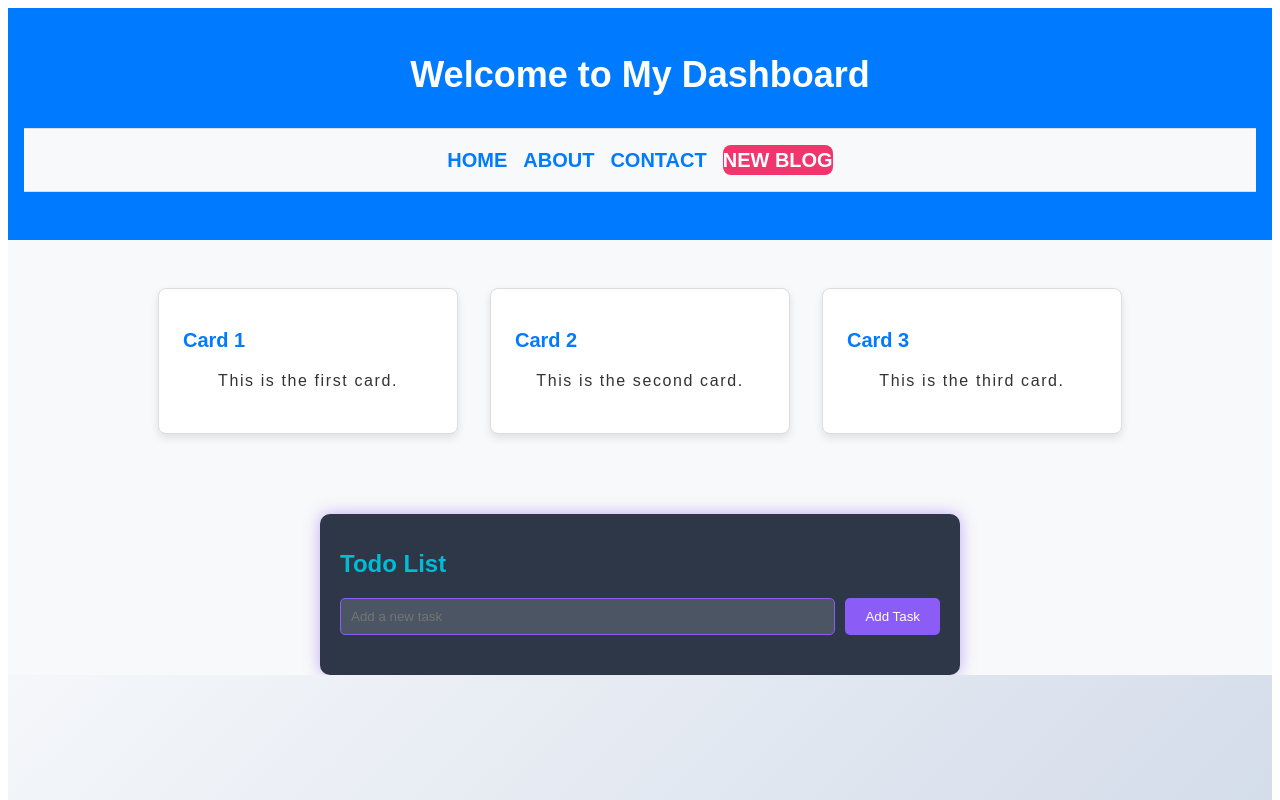
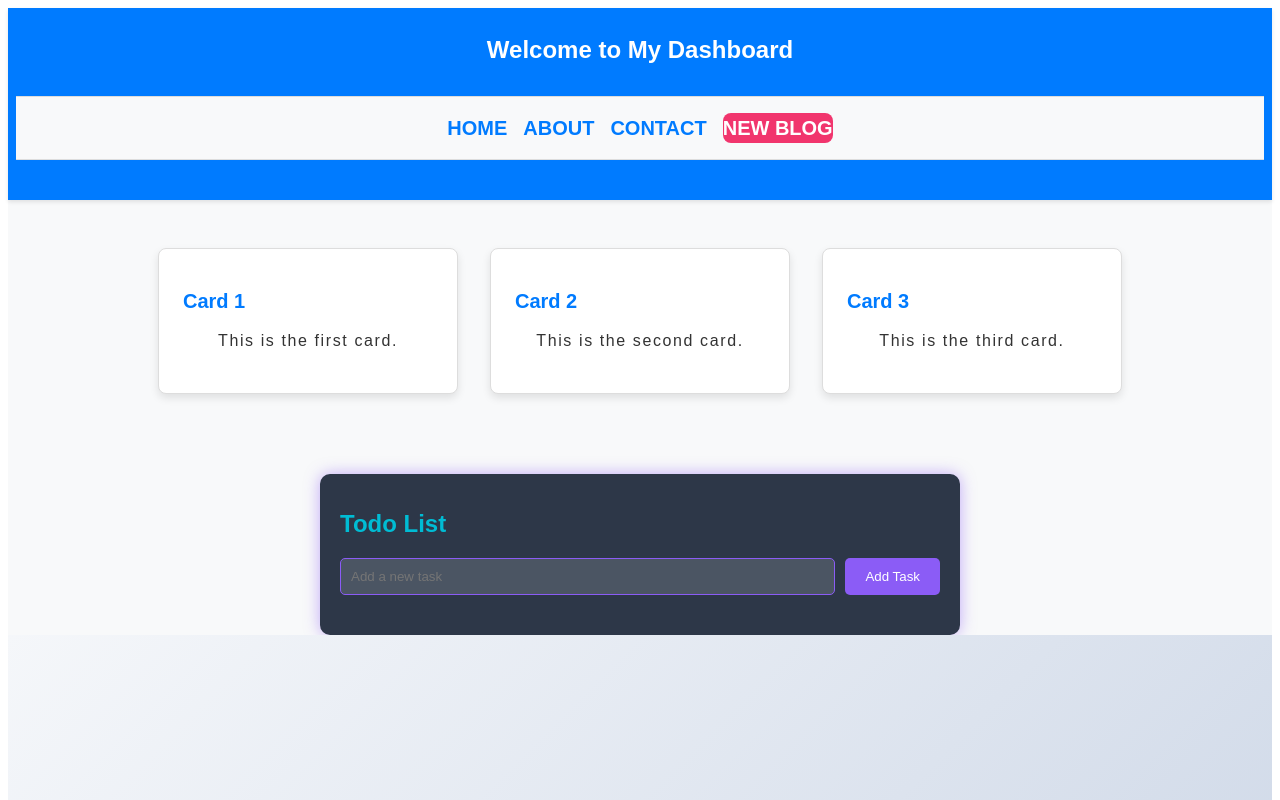
Before and after one commit to lewiii254/Progskill, a React (Vite) app: page / in a window 1280 px wide. Shown: the top 800 px of the page. Built offline with nearby package versions, Linux system fonts and the light colour scheme.

Commit message:
styles for the weather app

```diff
--- a/src/styles.css
+++ b/src/styles.css
@@ -8,11 +8,13 @@
 .navbar {
   background-color: #007BFF; /* Primary color */
   color: white;
-  padding: 1rem;
-  font-size: 1.5rem;
+  padding: 0.5rem; /* Reduced padding from 1rem to 0.5rem */
+  font-size: 1rem; /* Reduced from 1.5rem to 1.25rem */
   text-align: center;
   position: sticky;
   top: 0;
+  z-index: 1000; /* Ensures it stays above other content */
+  box-shadow: 0 2px 4px rgba(0, 0, 0, 0.1); /* Subtle shadow */
 }
 body {
   font-family: 'Arial', sans-serif;
```
